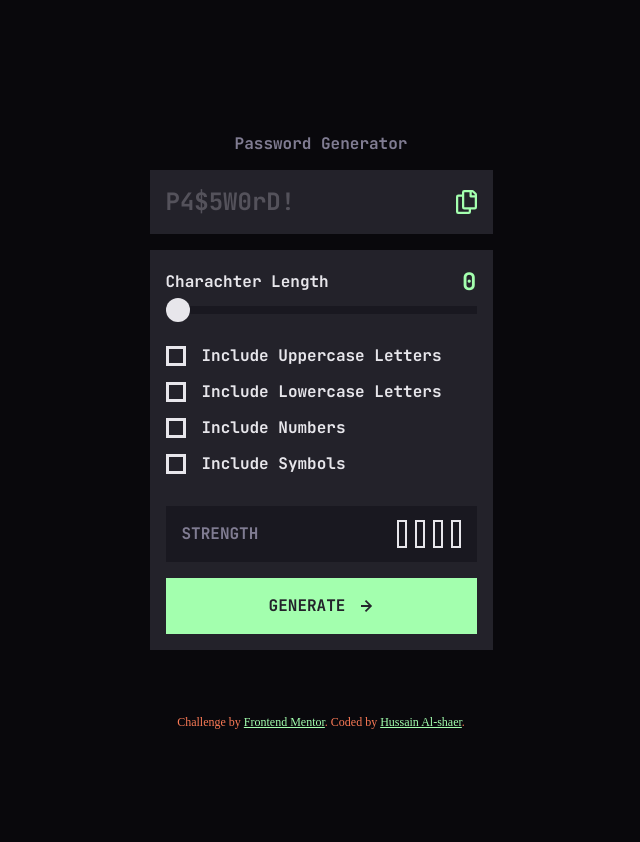
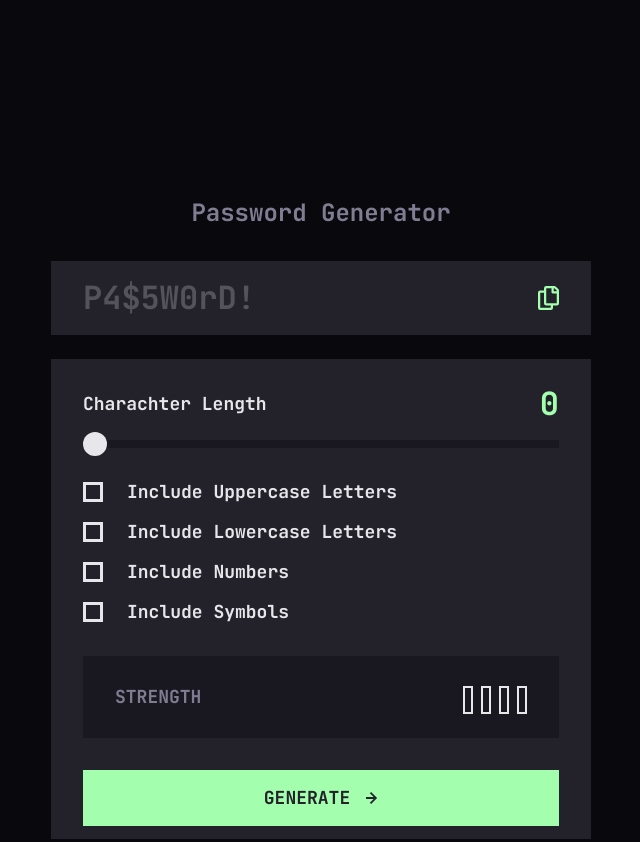
Before and after one commit to hussaindev94/Frontend-Mentor-Challenge-Password-Generator-App, a plain HTML site: page index.html in a window 1280 px wide. Shown: the top 842 px of the page, without its empty margins (319-959 px from the left). Before the commit the page ends 800 px from the top, so only its background shows below. Drawn offline with Linux system fonts and the light colour scheme.

Commit message:
Tablet layout styles finished.

```diff
--- a/styles/mediaquery.css
+++ b/styles/mediaquery.css
@@ -1,5 +1,131 @@
 /*Tablet display range*/
 @media (min-width: 44em) {
+  body {
+    padding: 19.7rem 11.4rem;
+  }
+  .card {
+    gap: 3.2rem;
+    width: 54rem;
+    height: 69rem;
+    margin: unset;
+  }
+  .card-title {
+    font-family: "Jet-Brains-Mono";
+    font-size: 2.4rem;
+    line-height: 3.2rem;
+    font-feature-settings:
+      "liga" off,
+      "clig" off;
+  }
+  .card-content {
+    gap: 2.4rem;
+  }
+  .password-result {
+    padding: 1.6rem 3.2rem;
+    gap: 0.8rem;
+  }
+  .password-display {
+    padding: unset;
+  }
+  .generated-password {
+    font-family: "Jet-Brains-Mono";
+    font-size: 3.2rem;
+    line-height: 4.2rem;
+    font-weight: 700;
+    font-feature-settings:
+      "liga" off,
+      "clig" off;
+  }
+  .password-copy {
+    gap: 1.6rem;
+    font-family: "Jet-Brains-Mono";
+    font-size: 1.8rem;
+    line-height: 2.4rem;
+    font-weight: 700;
+    font-feature-settings:
+      "liga" off,
+      "clig" off;
+  }
+  .form-container {
+    padding: 2.4rem 3.2rem;
+    gap: 0.8rem;
+    height: 48rem;
+    justify-content: flex-start;
+    height: 48rem;
+  }
+  .form {
+    padding: unset;
+  }
+  .password-length-wrapper {
+    gap: 1.6rem;
+  }
+  .password-length {
+    font-family: "Jet-Brains-Mono";
+    font-size: 1.8rem;
+    font-weight: 700;
+    line-height: 2.4rem;
+    font-feature-settings:
+      "liga" off,
+      "clig" off;
+  }
+  .password-length-number {
+    font-family: "Jet-Brains-Mono";
+    font-size: 3.2rem;
+    line-height: 4.1rem;
+    font-style: normal;
+    font-feature-settings:
+      "liga" off,
+      "clig" off;
+  }
+  .checkboxes {
+    gap: 2.4rem;
+  }
+  .checkbox-label {
+    font-family: "Jet-Brains-Mono";
+    font-size: 1.8rem;
+    font-weight: 700;
+    line-height: 2.4rem;
+    font-feature-settings:
+      "liga" off,
+      "clig" off;
+  }
+  .strength-container {
+    gap: 3.2rem;
+  }
+  .strength-display {
+    height: 3.4rem;
+  }
+  .strength-content {
+    padding: 2.4rem 3.2rem;
+  }
+  .strength-level {
+    font-family: "Jet-Brains-Mono";
+    font-size: 2.4rem;
+    font-weight: 700;
+    line-height: 3.2rem;
+    font-feature-settings:
+      "liga" off,
+      "clig" off;
+  }
+  .strength-display p {
+    font-family: "Jet-Brains-Mono";
+    font-size: 1.8rem;
+    font-weight: 700;
+    line-height: 2.4rem;
+    font-feature-settings:
+      "liga" off,
+      "clig" off;
+  }
+  .generate-button-container {
+    /* padding: 2.4rem 17.6rem; */
+    font-family: "Jet-Brains-Mono";
+    font-size: 1.8rem;
+    font-weight: 700;
+    line-height: 2.4rem;
+    font-feature-settings:
+      "liga" off,
+      "clig" off;
+  }
 }
 /*Desktop display range*/
 @media (min-width: 63em) {
--- a/styles/styles.css
+++ b/styles/styles.css
@@ -157,6 +157,7 @@ body {
   justify-content: center;
   align-self: stretch;
   background-color: var(--color-gray-800);
+  height: fit-content;
 }
 .form {
   display: flex;
@@ -358,6 +359,7 @@ body {
 }
 /*Footer styles*/
 .footer {
+  margin: 10rem;
   font-size: 1.2rem;
   text-align: center;
   color: var(--color-orange-400);
```
